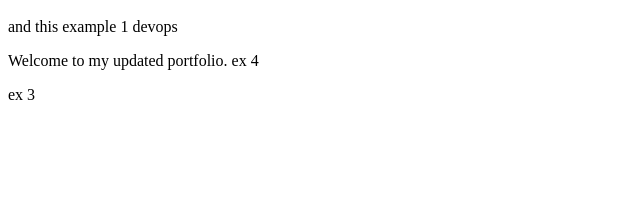
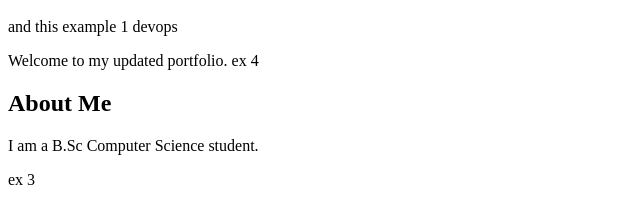
Before and after one commit to athanish1234-commits/exampmle1, a plain HTML site: page index.html in a window 1280 px wide. Shown: the part 48-272 px from the top of the page, without its empty margins (0-640 px from the left). Drawn offline with Linux system fonts and the light colour scheme.

Commit message:
Update index.html

```diff
--- a/index.html
+++ b/index.html
@@ -7,6 +7,8 @@
     <p1> and this example 1</p1>
     <p2>devops</p2>
     <p>Welcome to my updated portfolio. ex 4</p>
+<h2>About Me</h2>
+<p>I am a B.Sc Computer Science student.</p>
 <p3>ex 3</p3>
   </body>
 </html>
```
